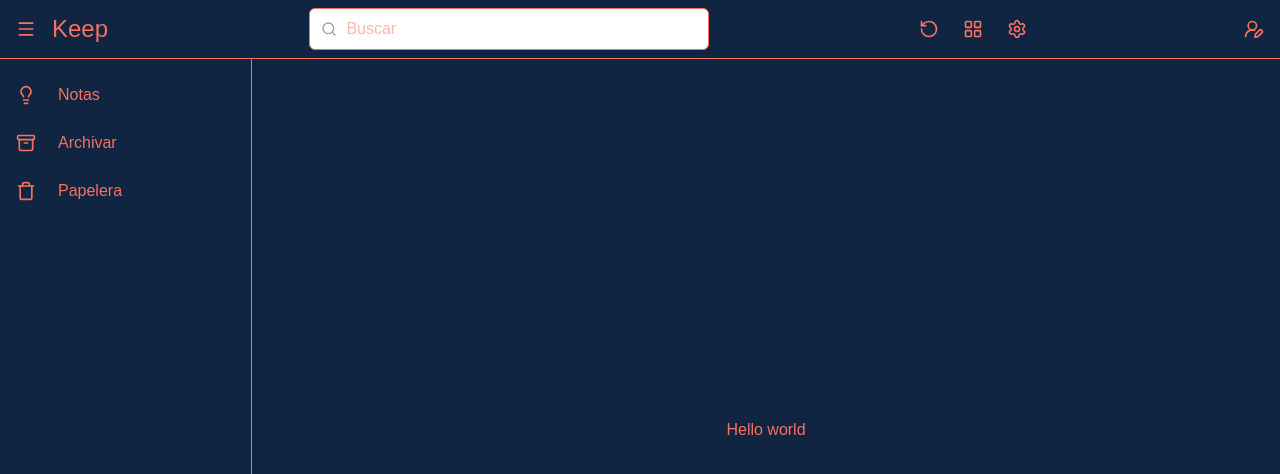
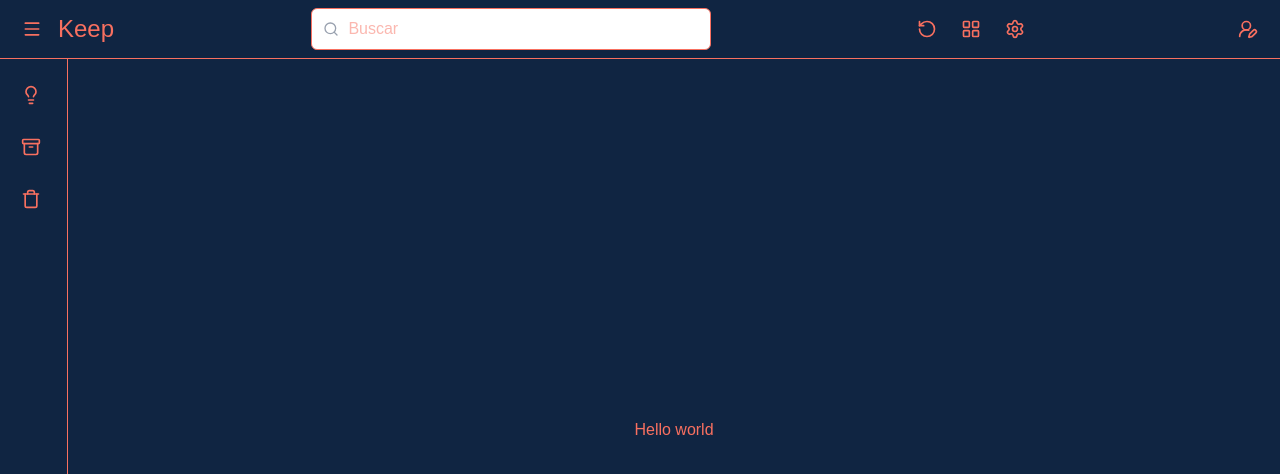
Before and after one commit to DeiNas77/google-keep-clone-frontend, a Next.js app: page / in a window 1280 px wide. Shown: the top 474 px of the page. Built offline with nearby package versions, Linux system fonts and the light colour scheme.

Commit message:
GKCF-01 | WIP: integration navbar & sidebar Effects close and open with her types

```diff
--- a/src/components/Layout/Navbar.tsx
+++ b/src/components/Layout/Navbar.tsx
@@ -8,12 +8,13 @@
 	StretchHorizontal,
 } from "lucide-react";
 import { IconButton } from "../common/IconButton";
+import { NavbarProps } from "../types/NavbarProps";
 
-export const Navbar = () => {
+export const Navbar = ({ handleOpen }: NavbarProps) => {
 	return (
-		<nav className="flex justify-between w-full py-2 px-2 border-b items-center">
+		<nav className="flex justify-between w-full py-2 px-3.5 border-b items-center">
 			<div className="flex items-center">
-				<IconButton icon={Menu} />
+				<IconButton icon={Menu} onClick={handleOpen} />
 				{/* //Aquí ira el link describiendo el contexto */}
 				<h1 className="text-2xl pl-2">Keep</h1>
 			</div>
--- a/src/components/Layout/Sidebar.tsx
+++ b/src/components/Layout/Sidebar.tsx
@@ -1,5 +1,6 @@
 import { Lightbulb, Archive, Trash } from "lucide-react";
 import { SidebarLink } from "../common/SidebarLink";
+import { SidebarProps } from "../types/NavbarProps";
 
 const iconsRender = [
 	{ href: "/notes", text: "Notas", icon: Lightbulb },
@@ -9,16 +10,21 @@
 
 //TODO: el w del aside debe estar en w-15 al estar cerrado. Y el hover debe rodearlo con un con un full al icon a la hora de cerrarse
 
-export const Sidebar = () => {
+export const Sidebar = ({ isOpen }: SidebarProps) => {
 	return (
-		<aside className="w-63 overflow-auto border-r">
-			<nav className="flex flex-col py-3">
+		<aside
+			className={`
+				border-r transition-all duration-300
+				${isOpen ? "w-64 overflow-auto" : "w-17 pl-1.5 overflow-hidden"}
+			`}>
+			<nav className="flex flex-col py-3 gap-1">
 				{iconsRender.map((items, index) => (
 					<SidebarLink
 						key={`sidebar-link-${index}`}
 						href={items.href}
 						text={items.text}
 						icon={items.icon}
+						collapsed={!isOpen}
 					/>
 				))}
 			</nav>
--- a/src/components/common/SidebarLink.tsx
+++ b/src/components/common/SidebarLink.tsx
@@ -1,13 +1,33 @@
 import Link from "next/link";
 import { SidebarLinkProps } from "../types/SidebarLink";
 
-export const SidebarLink = ({ href, text, icon: Icon }: SidebarLinkProps) => {
+export const SidebarLink = ({
+	href,
+	text,
+	icon: Icon,
+	collapsed = false,
+}: SidebarLinkProps) => {
 	return (
 		<Link
 			href={href}
-			className="flex items-center gap-3 w-full pl-4 pr-4 py-3 hover:bg-gray-100 transition-colors">
+			className={`
+				flex items-center transition-all duration-300
+				${
+					collapsed
+						? "flex items-center py-3 px-[.95rem] w-13 rounded-full hover:bg-gray-100"
+						: "gap-3 px-[1.3rem] py-3 rounded-2xl w-full hover:bg-gray-100"
+				}
+			`}>
 			<Icon className="w-5 h-5 shrink-0" />
-			<span className="pl-2.5">{text}</span>
+
+			<span
+				className={`
+					pl-2.5 whitespace-nowrap overflow-hidden
+					transition-all duration-300
+					${collapsed ? "opacity-0 max-w-0" : "opacity-100 max-w-xs"}
+				`}>
+				{text}
+			</span>
 		</Link>
 	);
 };
--- /dev/null
+++ b/src/components/types/NavbarProps.ts
@@ -0,0 +1,7 @@
+export type NavbarProps = {
+	handleOpen: () => void;
+};
+
+export type SidebarProps = {
+	isOpen: boolean;
+};
--- a/src/components/types/SidebarLink.ts
+++ b/src/components/types/SidebarLink.ts
@@ -4,4 +4,5 @@
 	href: string;
 	text: string;
 	icon: LucideIcon;
+	collapsed?: boolean;
 }
```
Also changed, not shown: src/components/types/IconButton.ts (+5 -2 lines).
